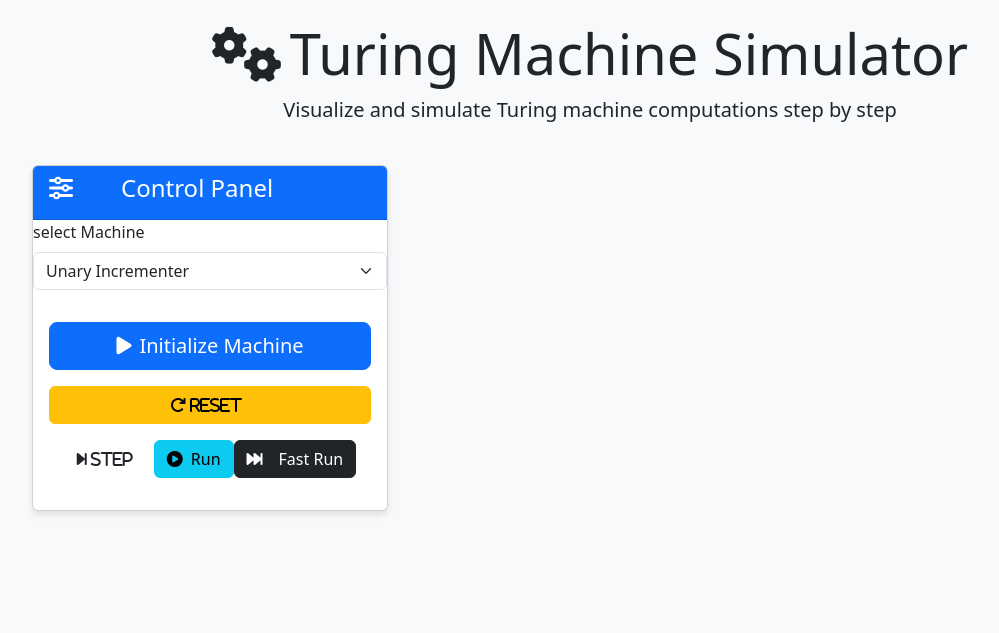
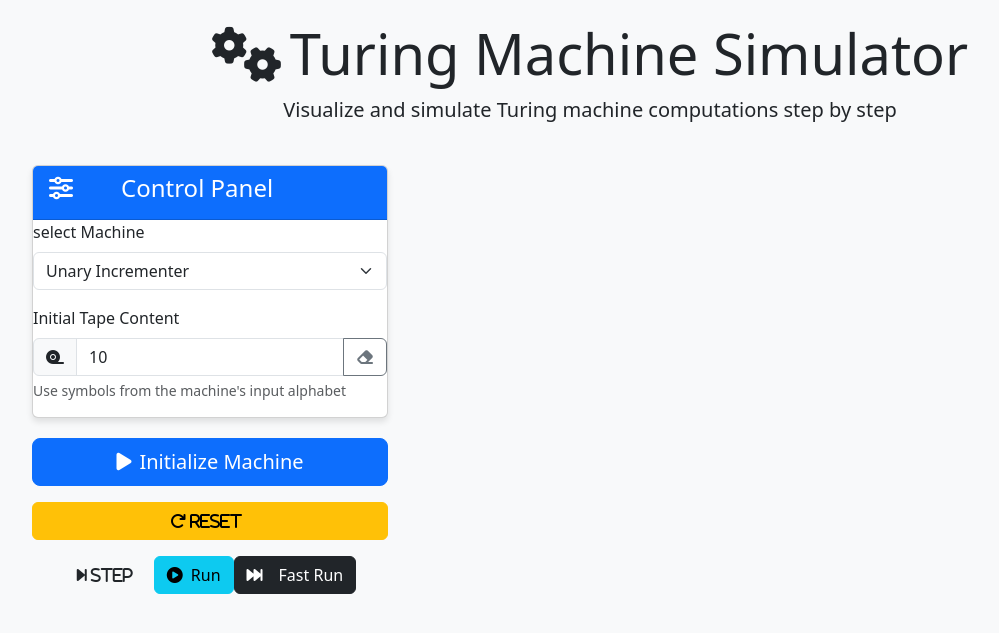
Before and after one commit to pouyatavakoli/TuringMachine-Simulator, a Flask app: page / in a window 1280 px wide. Shown: the top 633 px of the page, without its empty margins (50-1049 px from the left). Run offline with Flask 3, Linux system fonts and the light colour scheme.

Commit message:
feat: add tape input with clear button

```diff
--- a/app/static/js/script.js
+++ b/app/static/js/script.js
@@ -6,6 +6,7 @@ const TMSimulator = (() => {
         $('#runBtn').on('click', handleRunToggle);
         $('#runFastBtn').on('click', handleFastRun);
         loadMachines();
+        $('#clearTape').on('click', () => $('#initialTape').val(''));
     }
 
     function handleInit() {
--- a/app/templates/index.html
+++ b/app/templates/index.html
@@ -45,6 +45,26 @@
                     <option value="palindrome">Binary Palindrome Checker</option>
                  </select>
             </div>
+            <div class="mb-3">
+                <label for="initialTape" class="form-label">Initial Tape Content</label>
+                <div class="input-group">
+                     <span class="input-group-text"><i class="fas fa-tape"></i></span>
+                     <input
+                        type="text"
+                        class="form-control"
+                        id="initialTape"
+                        value="10"
+                        placeholder="Enter initial tape content"
+                    />
+                    <button class="btn btn-outline-secondary" type="button" id="clearTape">
+                        <i class="fas fa-eraser"></i>
+                    </button>
+                </div>
+                <div class="form-text">
+                    Use symbols from the machine's input alphabet
+                </div>
+                </div>
+            </div>
             <div class="card-body">
               <div class="d-grid gap-2 mb-3">
                 <button id="initBtn" class="btn btn-primary btn-lg">
```
